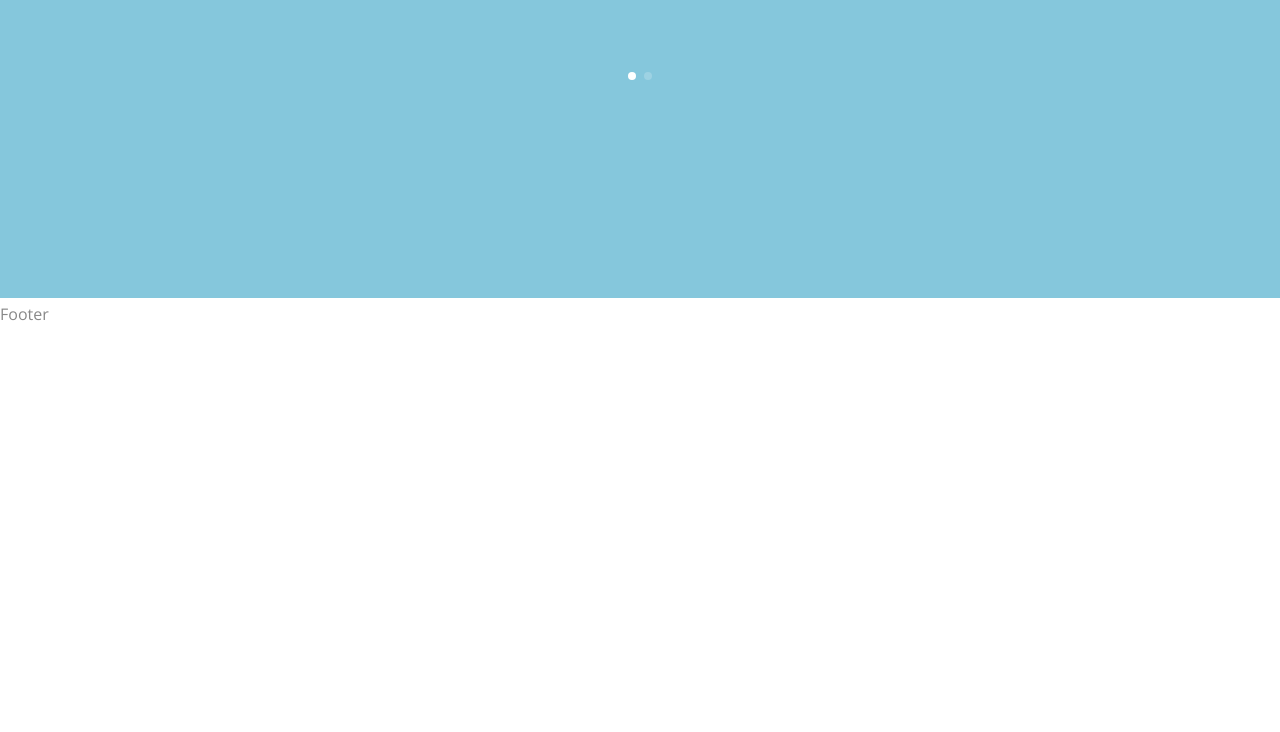
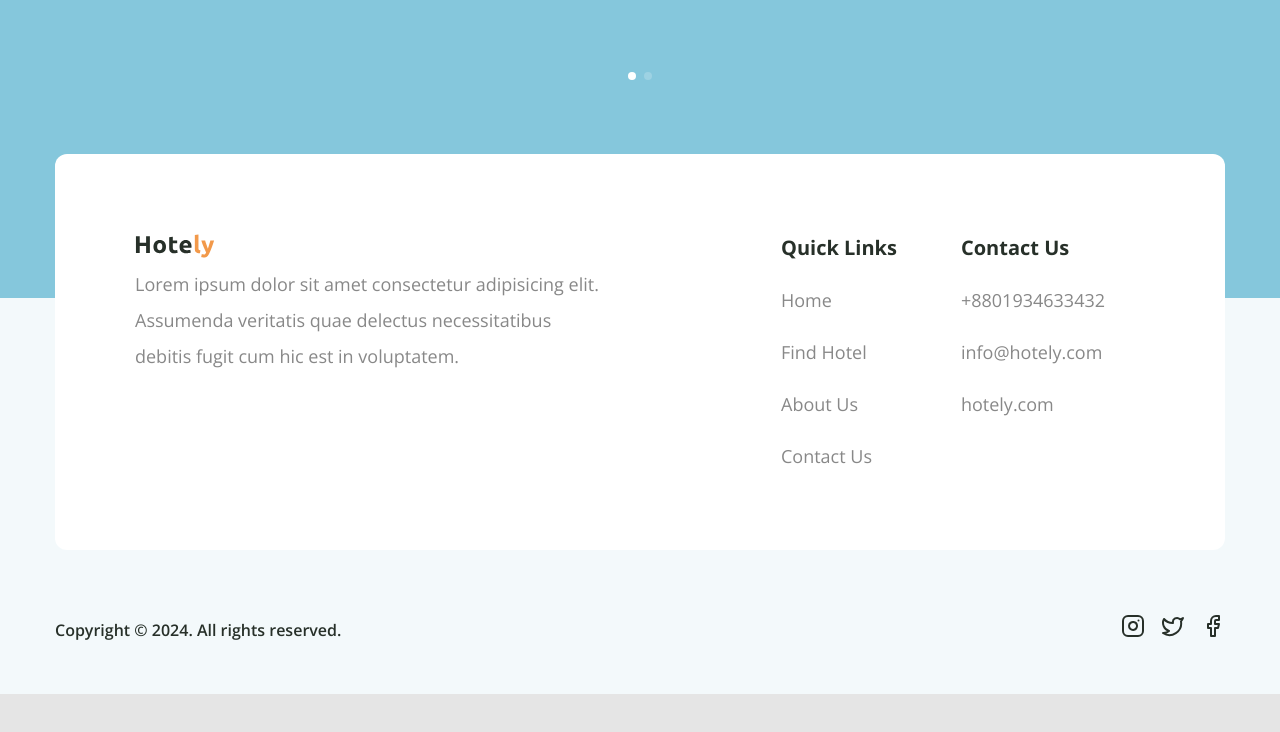
Before and after one commit to developerabdulmamun/hotely, a Next.js app: page / in a window 1280 px wide. Shown: the part 4635-5367 px from the top of the page. After the commit the page ends 5329 px from the top, so only its background shows below. Built offline with nearby package versions, Linux system fonts and the light colour scheme.

Commit message:
Footer complete

```diff
--- a/app/page.jsx
+++ b/app/page.jsx
@@ -18,7 +18,6 @@
       <Find />
       <Testimonial />
       <Footer />
-      <div className="h-[4000px]"></div>
     </main>
   );
 }
--- a/components/Footer.jsx
+++ b/components/Footer.jsx
@@ -1,9 +1,86 @@
-import React from 'react'
+"use client";
+
+import React from "react";
+import Image from "next/image";
+import Link from "next/link";
+import Socials from "./Socials";
+
+import { motion } from "framer-motion";
+import { fadeIn } from "@/variants";
 
 const Footer = () => {
   return (
-    <footer>Footer</footer>
-  )
-}
+    <footer className="bg-soft_green-secondary relative pt-12 xl:pt-0">
+      <div className="container">
+        <motion.div
+          variants={fadeIn("up", 0.4)}
+          initial="hidden"
+          whileInView={"show"}
+          viewport={{ once: false, amount: 0 }}
+        >
+          <div className="flex flex-col xl:flex-row bg-white p-8 rounded-xl min-h-[394px] xl:p-20 xl:-translate-y-36 xl:gap-x-12">
+            {/* logo and text */}
+            <div className="xl:w-[470px] mb-6 xl:mb-0">
+              <Link href={"/"}>
+                <Image
+                  src={"/footer/logo.svg"}
+                  width={80}
+                  height={36}
+                  alt="footer logo"
+                  className="mb-2"
+                />
+              </Link>
+              <p className="text-lg leading-9">
+                Lorem ipsum dolor sit amet consectetur adipisicing elit.
+                Assumenda veritatis quae delectus necessitatibus debitis fugit
+                cum hic est in voluptatem.
+              </p>
+            </div>
+            {/* navigation and contact */}
+            <div className="flex xl:gap-x-16 xl:ml-32">
+              {/* navigation */}
+              <div className="flex-1">
+                <h4 className="h4 mb-6">Quick Links</h4>
+                <ul className="flex flex-col gap-y-6 text-lg">
+                  <li>
+                    <Link href={"/"}>Home</Link>
+                  </li>
+                  <li>
+                    <Link href={"/"}>Find Hotel</Link>
+                  </li>
+                  <li>
+                    <Link href={"/"}>About Us</Link>
+                  </li>
+                  <li>
+                    <Link href={"/"}>Contact Us</Link>
+                  </li>
+                </ul>
+              </div>
+              {/* contact */}
+              <div className="flex-1">
+                <h4 className="h4 mb-6">Contact Us</h4>
+                <ul className="flex flex-col gap-y-6 text-lg">
+                  <li>+8801934633432</li>
+                  <li>info@hotely.com</li>
+                  <li>hotely.com</li>
+                </ul>
+              </div>
+            </div>
+          </div>
+        </motion.div>
 
-export default Footer
+        {/* copyright */}
+        <div className="py-12 xl:-mt-32 flex flex-col xl:flex-row xl:justify-between">
+          <p className="text-black font-semibold text-center mb-4 xl:mb-0">
+            Copyright &copy; 2024. All rights reserved.
+          </p>
+          <Socials
+            containerStyles={"flex gap-x-4 text-black mx-auto xl:mx-0"}
+          />
+        </div>
+      </div>
+    </footer>
+  );
+};
+
+export default Footer;
```
